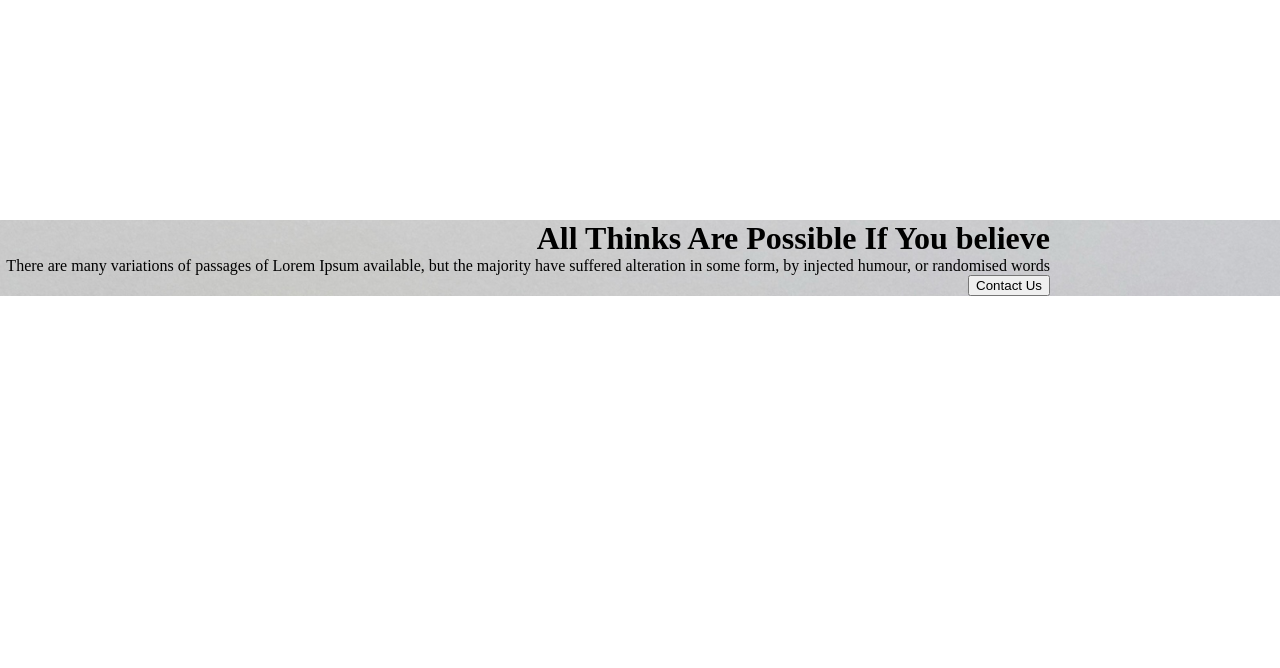
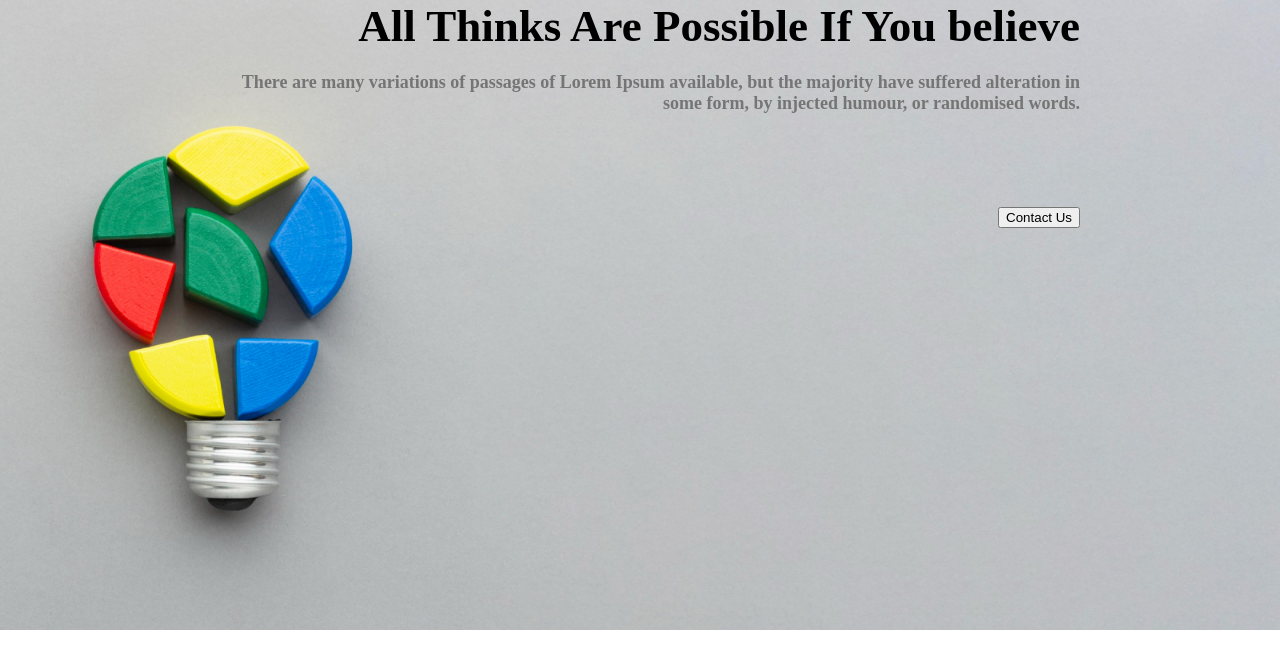
Before and after one commit to ArafatHossain403/newyear-newme, a plain HTML site: page index.html in a window 1280 px wide. Drawn offline with Linux system fonts and the light colour scheme.

Commit message:
header section solve

```diff
--- a/index.html
+++ b/index.html
@@ -9,12 +9,14 @@
 </head>
 <body>
     <header class="header">
-        <div class="banner-content">
-            <h1>All Thinks Are Possible If You believe</h1>
-            <p>
-                There are many variations of passages of Lorem Ipsum available, but the majority have suffered alteration in some form, by injected humour, or randomised words
-            </p>
-            <button>Contact Us</button>
+        <div class="banner">
+            <div class="banner-content">
+                <h1 class="banner-title">All Thinks Are Possible If You believe</h1>
+                <p class="banner-description">
+                    There are many variations of passages of Lorem Ipsum available, but the majority have suffered alteration in some form, by injected humour, or randomised words.
+                </p>
+                <button>Contact Us</button>
+            </div>
         </div>
 
     </header>
--- a/style.css
+++ b/style.css
@@ -6,12 +6,37 @@
 
 .header{
     background-image: url("../images/banner/banner2.png");
-    width: 100%;
-    height: auto;
+    background-size:100% 100%;
+height:630px;
+}
 
-}
+
+
 .banner-content{
     text-align: right;
-    margin-right: 230px;
-    margin-top: 220px;
 }
+
+
+
+.banner {
+    display: flex;
+    align-items: center;
+    margin: 0 200px;
+}
+
+.banner-content{
+    font-weight: 700;
+    font-size: 85px;
+}
+
+.banner-title {
+    font-weight: 600;
+    font-size: 45px;
+    margin-bottom: 20px;
+}
+
+.banner-description {
+    color: #757575;
+    font-size: 18px;
+    margin-bottom: 30px;
+}
```
